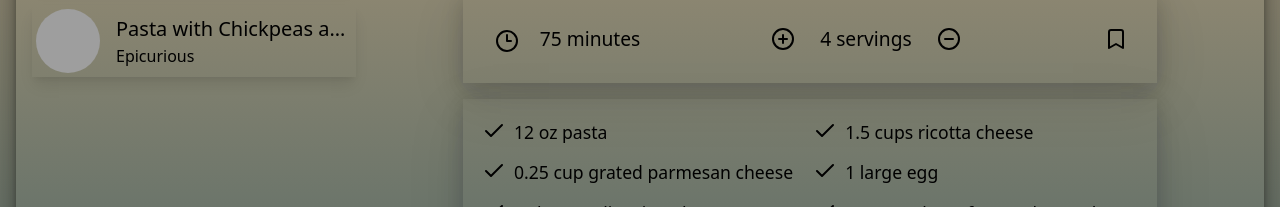
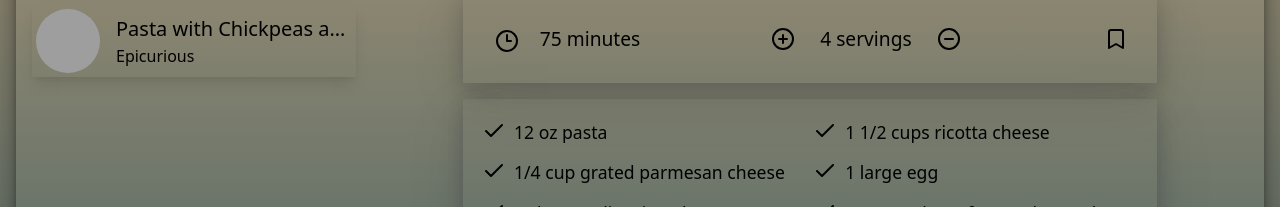
Before and after one commit to ad-dw/Forkify-reactjs, a React (Vite) app: page / in a window 1280 px wide. Shown: the part 593-800 px from the top of the page. Built offline with nearby package versions, Linux system fonts and the light colour scheme; grey boxes are pictures that could not be loaded.

Commit message:
Added fractional library.

```diff
--- a/package.json
+++ b/package.json
@@ -12,6 +12,7 @@
   "dependencies": {
     "@tailwindcss/vite": "^4.1.12",
     "axios": "^1.11.0",
+    "fraction.js": "^4.0.1",
     "lucide-react": "^0.541.0",
     "react": "^19.1.1",
     "react-dom": "^19.1.1",
--- a/src/components/RecipeDetail/RecipeDetail.component.jsx
+++ b/src/components/RecipeDetail/RecipeDetail.component.jsx
@@ -1,6 +1,7 @@
 import "./RecipeDetail.styles.css";
 import { Pointer } from "lucide-react";
 import { CirclePlus, CircleMinus, Bookmark, Check, Clock3 } from "lucide-react";
+import Fraction from "fraction.js";
 
 const recipe = {
   publisher: "Two Peas and Their Pod",
@@ -123,8 +124,8 @@ const RecipeDetail = () => {
                 <li key={idx} className="ingredient-item">
                   <Check size={24} className="icon" />
                   <span className="ingredient-text">
-                    {ingredient.quantity} {ingredient.unit}{" "}
-                    {ingredient.description}
+                    {new Fraction(ingredient.quantity).toFraction(true)}{" "}
+                    {ingredient.unit} {ingredient.description}
                   </span>
                 </li>
               ))}
```
Also changed, not shown: 1 other file (tests, documents, lock files or other folders).
